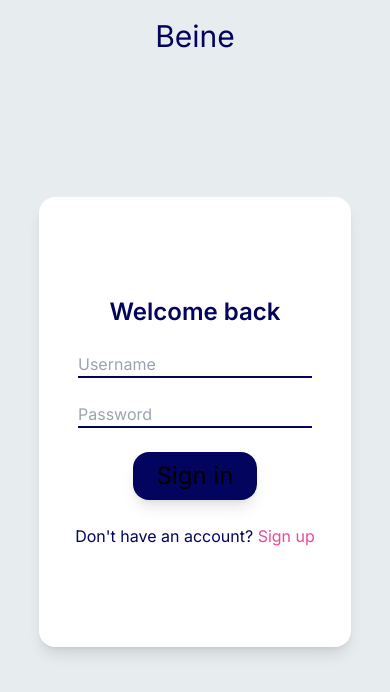
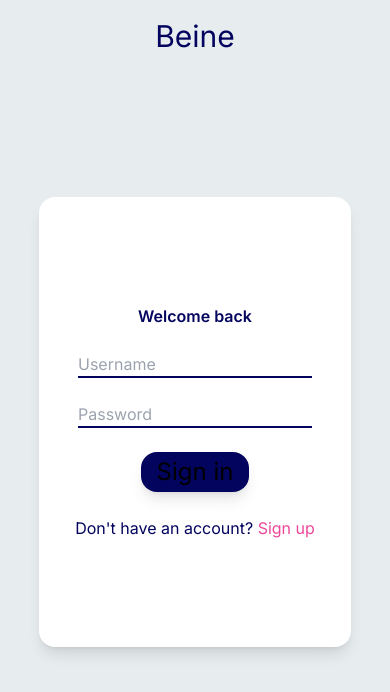
Before and after one commit to zHannur0/beine-client, a Next.js app: page /sign-in in a window 390 px wide. Shown: the top 692 px of the page. Built offline with nearby package versions, Linux system fonts and the light colour scheme.

Commit message:
change sizes

```diff
--- a/src/app/sign-in/page.js
+++ b/src/app/sign-in/page.js
@@ -42,8 +42,8 @@ const Page = () => {
             <Link href="/"> Beine </Link>
         </div>
         <div className="h-[80vh] flex justify-center items-center">
-            <div className="w-1/5 h-2/3 rounded-2xl flex flex-col justify-center gap-6 items-center relative shadow-lg bg-white xs:w-4/5">
-                <h2 className="text-2xl font-semibold text-[#03045e]">
+            <div className="w-1/5 h-2/3 rounded-2xl flex flex-col justify-center gap-6 items-center relative shadow-lg bg-white xs:w-4/5 xs:py-12">
+                <h2 className="text-2xl font-semibold text-[#03045e] xs:text-base">
                     Welcome back
                 </h2>
                 <input className="bg-transparent border-b-2 border-b-[#03045e] text-black" placeholder="Username" onChange={e => setUsername(e.target.value)}>
@@ -51,7 +51,7 @@ const Page = () => {
                 <input className="bg-transparent border-b-2 border-b-[#03045e] text-black" placeholder="Password" onChange={e => setPassword(e.target.value)}>
 
                 </input>
-                <button className="rounded-2xl rounded-2xl bg-[#03045e] shadow-lg py-2 px-6 text-2xl" onClick={authorizeUser}>
+                <button className="rounded-2xl rounded-2xl bg-[#03045e] shadow-lg py-2 px-6 text-2xl xs:py-1 xs:px-4" onClick={authorizeUser}>
                     Sign in
                 </button>
                 <p className="text-[#03045e]">
--- a/src/app/sign-up/page.js
+++ b/src/app/sign-up/page.js
@@ -52,7 +52,7 @@ const Page = () => {
                 </h1>
             </div>
             <div className="h-[80vh] flex justify-center items-center">
-                <div className="w-1/5 h-2/3 shadow-lg bg-white rounded-2xl flex flex-col justify-center gap-8 items-center relative xs:w-4/5">
+                <div className="w-1/5 h-2/3 shadow-lg bg-white rounded-2xl flex flex-col justify-center gap-8 items-center relative xs:w-4/5 xs:h-[70vh]">
                     <h2 className="text-2xl font-semibold text-[#03045e]">
                         Sign up
                     </h2>
```
